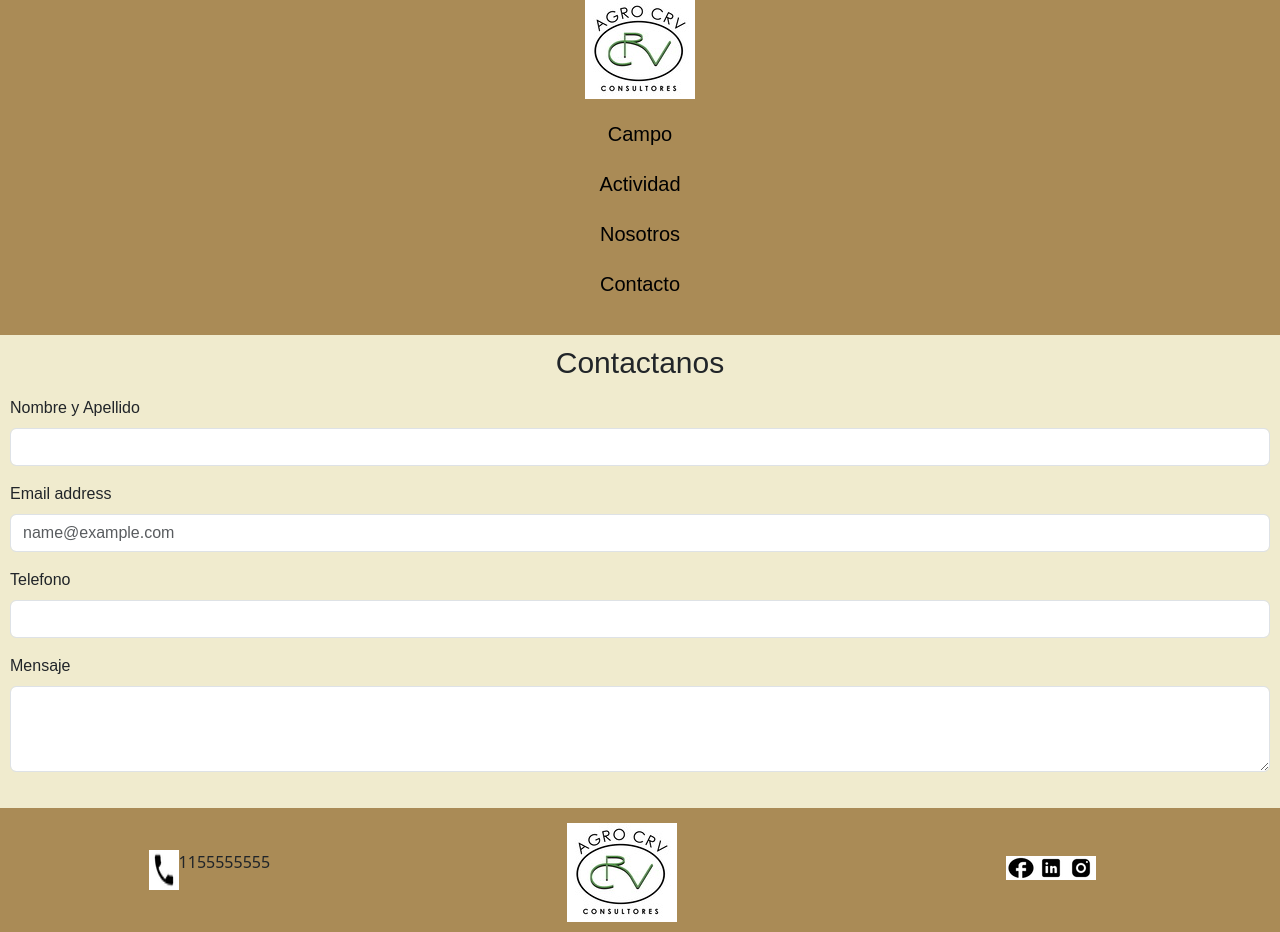
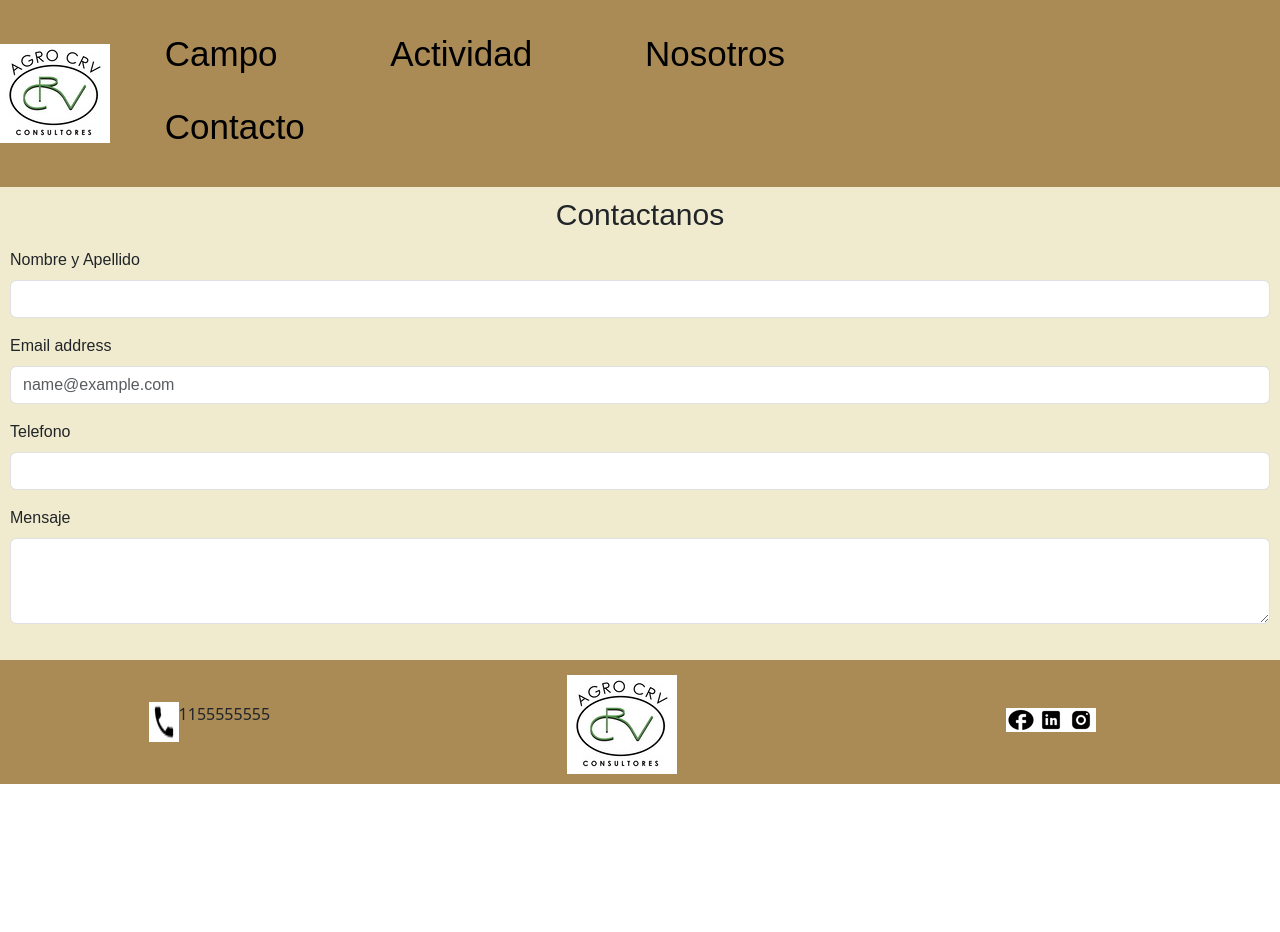
Before and after one commit to delficarman/agro-crv, a plain HTML site: page pages/contacto.html in a window 1280 px wide. After the commit the page ends 800 px from the top, so only its background shows below. Drawn offline with nearby package versions, Linux system fonts and the light colour scheme.

Commit message:
cambios en el header

```diff
--- a/css/style.css
+++ b/css/style.css
@@ -25,6 +25,13 @@ header{
 
 .navbar{
     list-style: none;
+    display: flex;
+    flex-direction: column;
+}
+
+.navbar li{
+    padding: 10px;
+    margin-left: 0%;
 }
 
 nav{
@@ -32,13 +39,10 @@ nav{
     text-align: center
 }
 
-.navbar li{
-    padding: 10px;
-}
 .navbar li a{
     text-decoration: none;
     color: black;
-    padding: 20px;
+    padding: 10px;
     font-size: 20px;
     font-family:'Poppins', sans-serif ;
 }
@@ -385,6 +389,19 @@ footer{
 /* INDEX Y ACTIVIDAD PARA 1024 **/
 
 @media (min-width: 1024px){
+    header{
+        flex-direction: row;
+        align-items: center;
+    }
+    .navbar{
+        flex-direction: row;
+    }
+    .navbar li{
+        margin-left: 5%;
+    }
+    .navbar li a{
+        font-size: 35px;
+    }
     .section-index-secundary{
         flex-direction: row;
     }
--- a/pages/contacto.html
+++ b/pages/contacto.html
@@ -13,8 +13,8 @@
         <div>
             <a href="../index.html"><img src="../assets/img/logo/logo-agrocrv.jpg" alt="LOGO AGRO CRV"></a>
         </div>
-        <nav class="nav-contacto">
-            <ul class="navbar-contacto">
+        <nav class="nav">
+            <ul class="navbar">
                 <li><a href="./campo.html">Campo</a></li>
                 <li><a href="./actividad.html">Actividad</a></li>
                 <li><a href="./nosotros.html">Nosotros</a></li>
```
Also changed, not shown: README.md.
